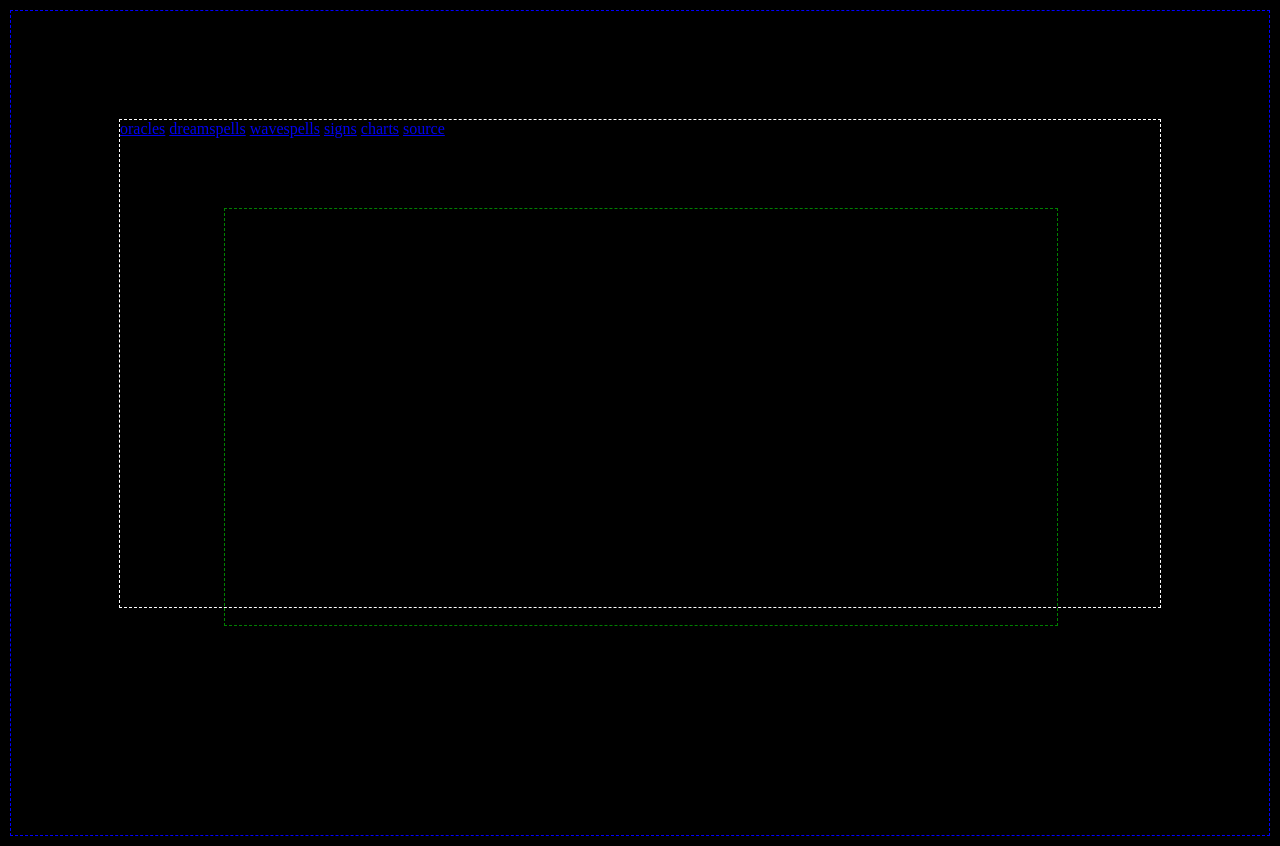
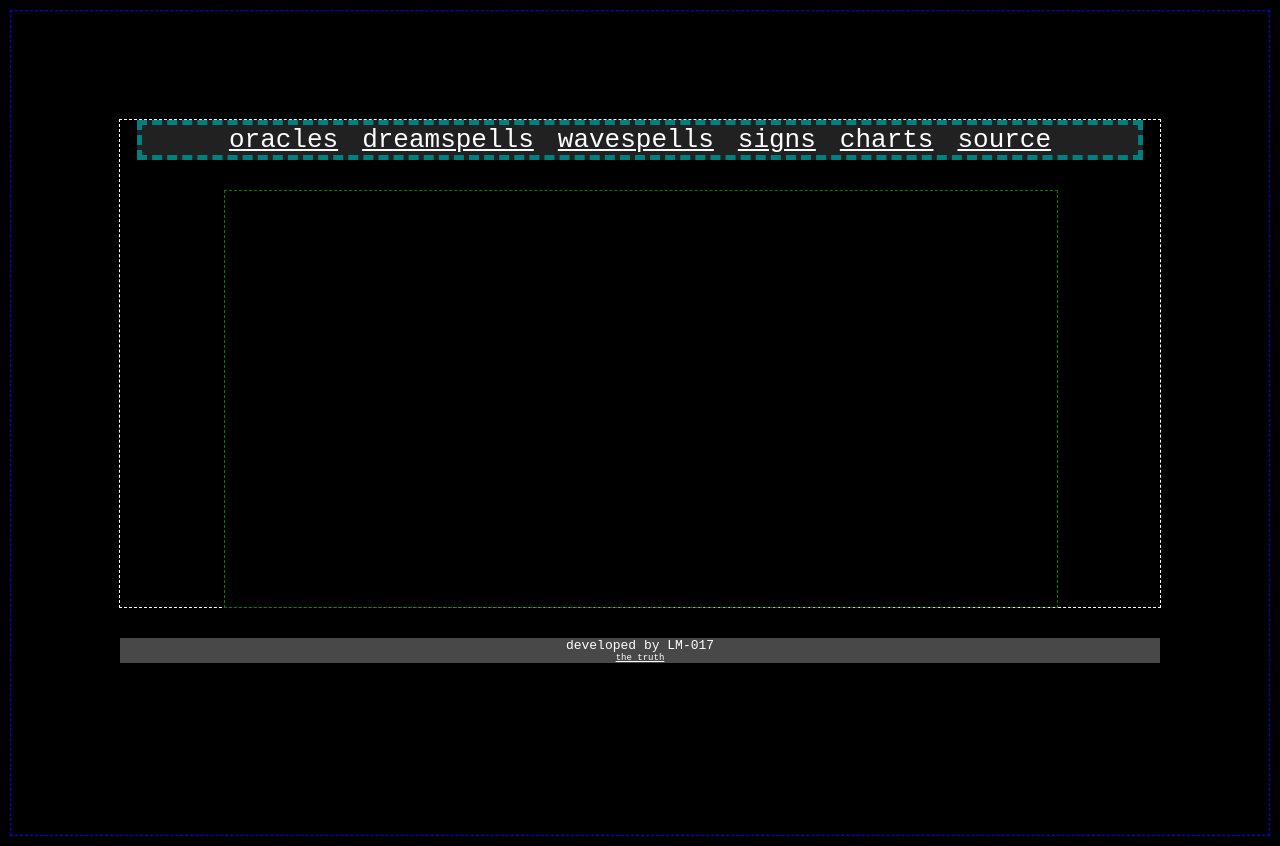
Before and after one commit to MTadder/MayanLaboratory, a plain HTML site: page index.html in a window 1280 px wide. Drawn offline with Linux system fonts and the light colour scheme.

Commit message:
simplification!

```diff
--- a/index.html
+++ b/index.html
@@ -7,20 +7,21 @@
     <title>Mayan Laboratory</title>
   </head>
   <body>
-    <nav id="Mayan Nav">
-      <div id="Mayan Nav Linkers">
+    <nav id="Navi">
+      <div class="Linkers">
         <a href="#">oracles</a>
         <a href="#">dreamspells</a>
         <a href="#">wavespells</a>
         <a href="#">signs</a>
         <a href="#">charts</a>
-        <a href="#">source</a>
+        <a id="Sauce" href="#">source</a>
       </div>
     </nav>
     <canvas id="Mayan Canvas"></canvas>
     <script src="Laboratory.js" type="application/javascript"></script>
-    <footer id="Lab Footer">
-      <p id="Lab Footer Author">developed by LM-017</p>
+    <footer id="LabFooter">
+      <p class="Author">developed by LM-017</p>
+      <a id="Sauce" href="#">the truth</a>
     </footer>
   </body>
 </html>
```
